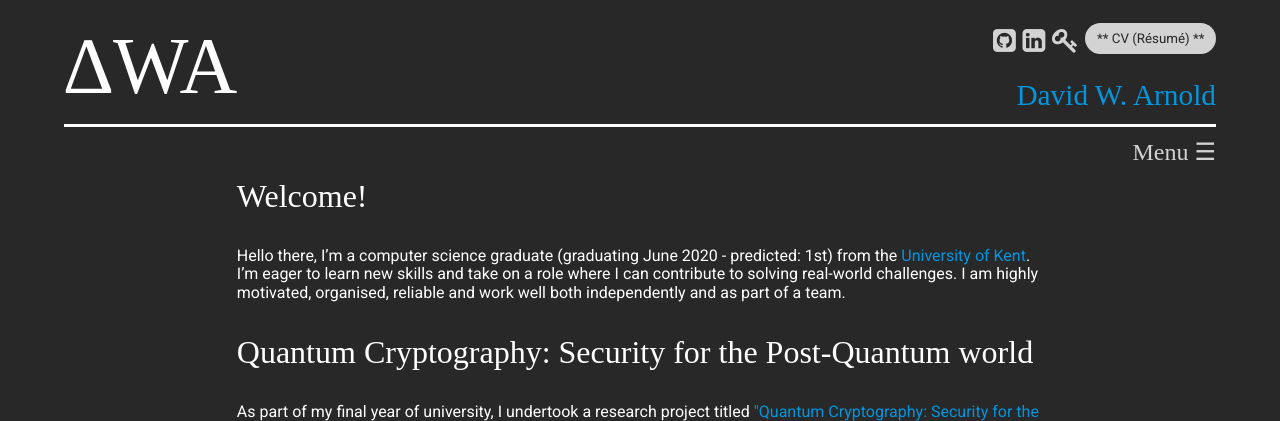
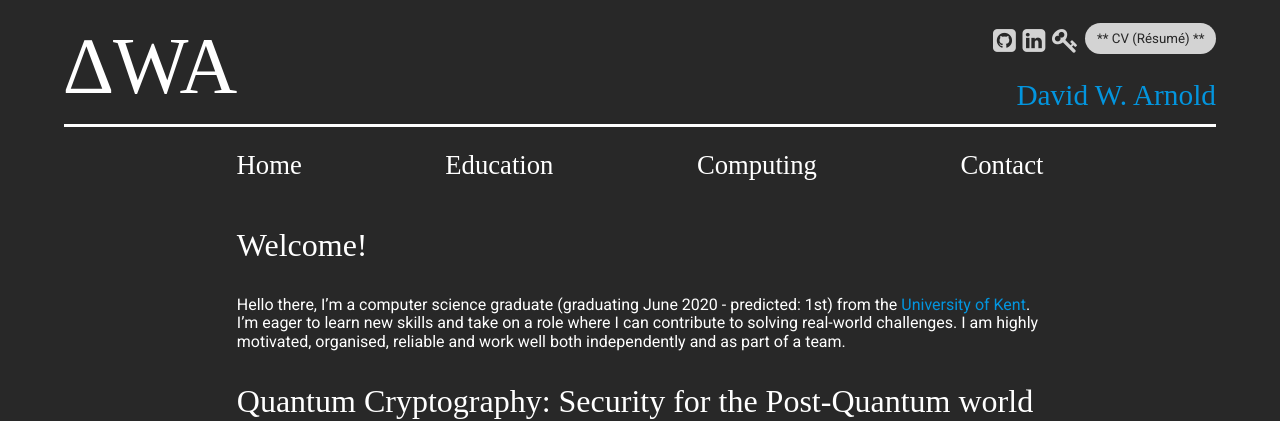
Before and after one commit to d-w-arnold/deltawhiskeyalpha.com, a PHP site: page /index.php in a window 1280 px wide. Shown: the top 421 px of the page. Run offline with PHP 8.4, Linux system fonts and the light colour scheme; some libraries are stand-ins or nearby versions.

Commit message:
- Keep collapsing nav for 600px and below width, include normal nav for desktop

```diff
--- a/style.css
+++ b/style.css
@@ -173,6 +173,11 @@ table tr td a:hover {
     resize: none;
 }
 
+#myDesktopNav {
+    margin: 2% 0 4% 0;
+    width: 100%;
+}
+
 #myDiv {
     display: none;
 }
@@ -308,6 +313,14 @@ table tr td a:hover {
     margin-bottom: 2%;
 }
 
+.myDesktopNavItem {
+    font-size: 20pt;
+}
+
+.myDesktopNavItem:hover {
+    text-decoration: underline;
+}
+
 .overlay {
     height: 100%;
     width: 0;
@@ -371,6 +384,10 @@ table tr td a:hover {
 
 .spacing6 {
     margin-bottom: 6%;
+}
+
+.spacingNav {
+    margin-right: 12%;
 }
 
 .statusMessage {
@@ -461,6 +478,20 @@ table tr td a:hover {
     .contact-details .right {
         padding-left: 0 !important;
     }
+
+    .spacingNav {
+        margin-right: 6%;
+    }
+}
+
+@media only screen and (min-width: 601px) {
+    #menu {
+        display: none;
+    }
+
+    #myNav {
+        display: none;
+    }
 }
 
 @media only screen and (max-width: 600px) {
@@ -479,6 +510,10 @@ table tr td a:hover {
     }
 
     #menu-name {
+        display: none;
+    }
+
+    #myDesktopNav {
         display: none;
     }
 
--- a/topHTML.php
+++ b/topHTML.php
@@ -66,4 +66,13 @@
             <h1 id="myName"><a class="link-color" target="_blank" href="<?php echo $cv_path ?>">David W. Arnold</a></h1>
         </div>
         <span id="menu" onclick="openNav()"><span id="menu-name">Menu </span>&#9776;</span>
+        <div id="myDesktopNav">
+            <a class="myDesktopNavItem" href="/">Home</a>
+            <span class="spacingNav"></span>
+            <a class="myDesktopNavItem" href="./education.php">Education</a>
+            <span class="spacingNav"></span>
+            <a class="myDesktopNavItem" href="./computing.php">Computing</a>
+            <span class="spacingNav"></span>
+            <a class="myDesktopNavItem" href="./contact.php">Contact</a>
+        </div>
     </header>
```
